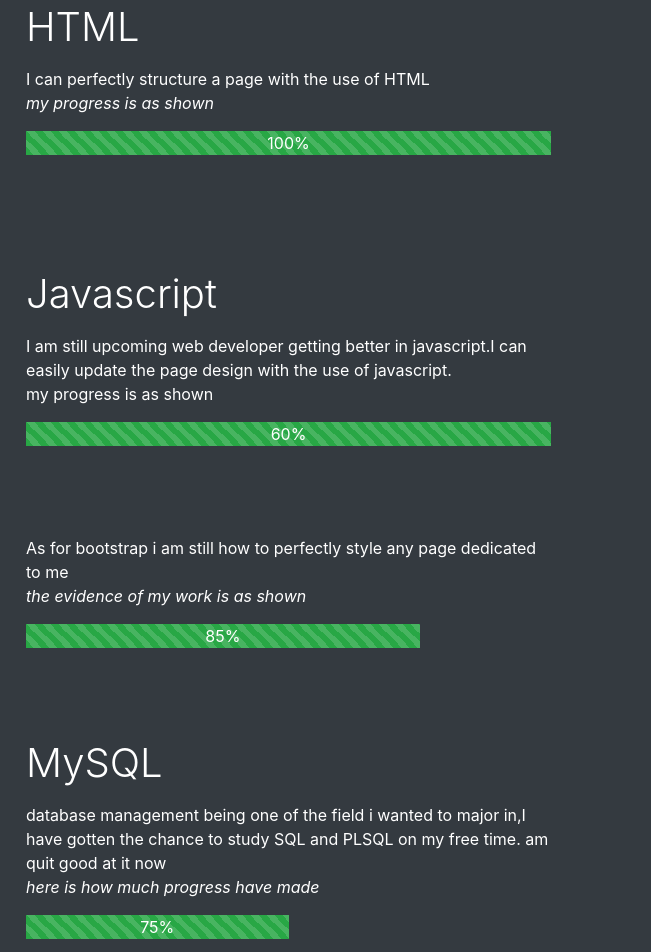
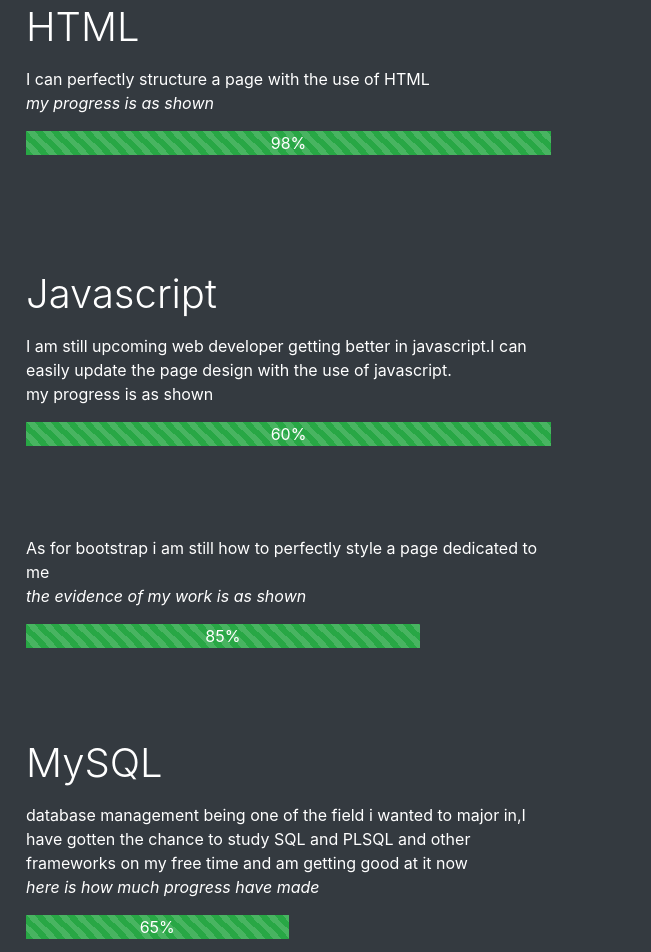
Before and after one commit to Briankiplangat88/portfolio, a plain HTML site: page index.html in a window 1280 px wide. Shown: the part 1780-2732 px from the top of the page, 629-1280 px from the left. Drawn offline with nearby package versions, Linux system fonts and the light colour scheme; files that its build step writes are made by us from their sources; files whose address does not match are found by name.

```diff
--- a/index.html
+++ b/index.html
@@ -154,7 +154,7 @@
                             <p class="display-6">HTML</p>
                             <p> I can perfectly structure a page with the use of HTML</br> <i> my progress is as shown </i></p>
                            <div class="progress-bar w-95 bg-success progress-bar-striped progress-bar-animated" role="progressbar" aria-valuemin="0" aria-valuemax="100">
-                             100%
+                             98%
                            </div>
                         </div>
                      </div><br> <br>
@@ -182,7 +182,7 @@
                              <img src="./assets/3075401.png" alt="css" class="img-fluid">
                          </div>
                          <div class="col-md-9">
-                      <p>As for bootstrap i am still how to perfectly style any page dedicated to me</br><i>the evidence of my work is as shown </i></p>
+                      <p>As for bootstrap i am still how to perfectly style a page dedicated to me</br><i>the evidence of my work is as shown </i></p>
                       <div class="progress-bar w-75 bg-success progress-bar-striped progress-bar-animated" role="progressbar" aria-valuemin="0" aria-valuemax="100">
                          85%
                       </div>
@@ -197,9 +197,9 @@
                      </div>
                      <div class="col-md-9">
                          <p class="display-6">MySQL</p>
-                         <p>database management being one of the field i wanted to major in,I have gotten the chance to study SQL and PLSQL on my free time. am quit good at it now</br><i>here is how much progress have made </i></p>
+                         <p>database management being one of the field i wanted to major in,I have gotten the chance to study SQL and PLSQL and other frameworks  on my free time and am getting good at it now</br><i>here is how much progress have made </i></p>
                          <div class="progress-bar w-50 bg-success progress-bar-striped progress-bar-animated" role="progressbar" aria-valuemin="0" aria-valuemax="100">
-                            75%
+                            65%
                          </div>
                     </div>
                  </div>
```
